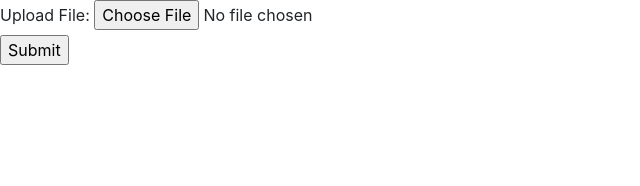
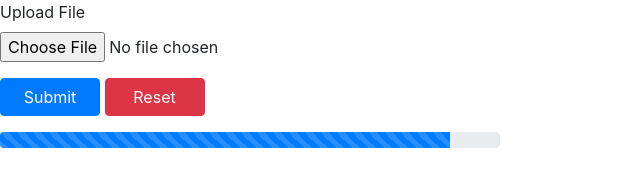
Before and after one commit to maccloy/upload-progress, a plain HTML site: page index.html in a window 1280 px wide. Shown: the whole page, without its empty margins (0-640 px from the left). Drawn offline with nearby package versions, Linux system fonts and the light colour scheme.

Commit message:
added more advanced css styling

```diff
--- a/index.html
+++ b/index.html
@@ -10,13 +10,19 @@
 <body>
 
     <form id="uploadForm" action="upload.php" method="post">
-        <div>
-            <label>Upload File:</label>
-            <input name="userFile" id="userFile" type="file" class="demoInputBox">
+
+        <div class="form-group">
+            <label for="userFile">Upload File</label>
+            <input name="userFile" id="userFile" type="file" class="form-control-file">
         </div>
-        <div>
-            <input type="submit" id="btnSubmit" value="Submit" class="btnSubmit">
+
+        <div class="form-group">
+            <input type="submit" id="submit" class="btn btn-primary">
+            <input type="reset" id="reset" class="btn btn-danger">
         </div>
+        <div class="progress" style="width: 500px">
+            <div class="progress-bar progress-bar-striped progress-bar-animated" role="progressbar" style="width: 90%"></div>
+          </div>
         <div id="progress-div">
             <div id="progress-bar"></div>
         </div>
--- a/styles.css
+++ b/styles.css
@@ -2,3 +2,7 @@
     color: green;
     background-color: red;
 }
+
+#submit, #reset {
+    width: 100px;
+}
```
